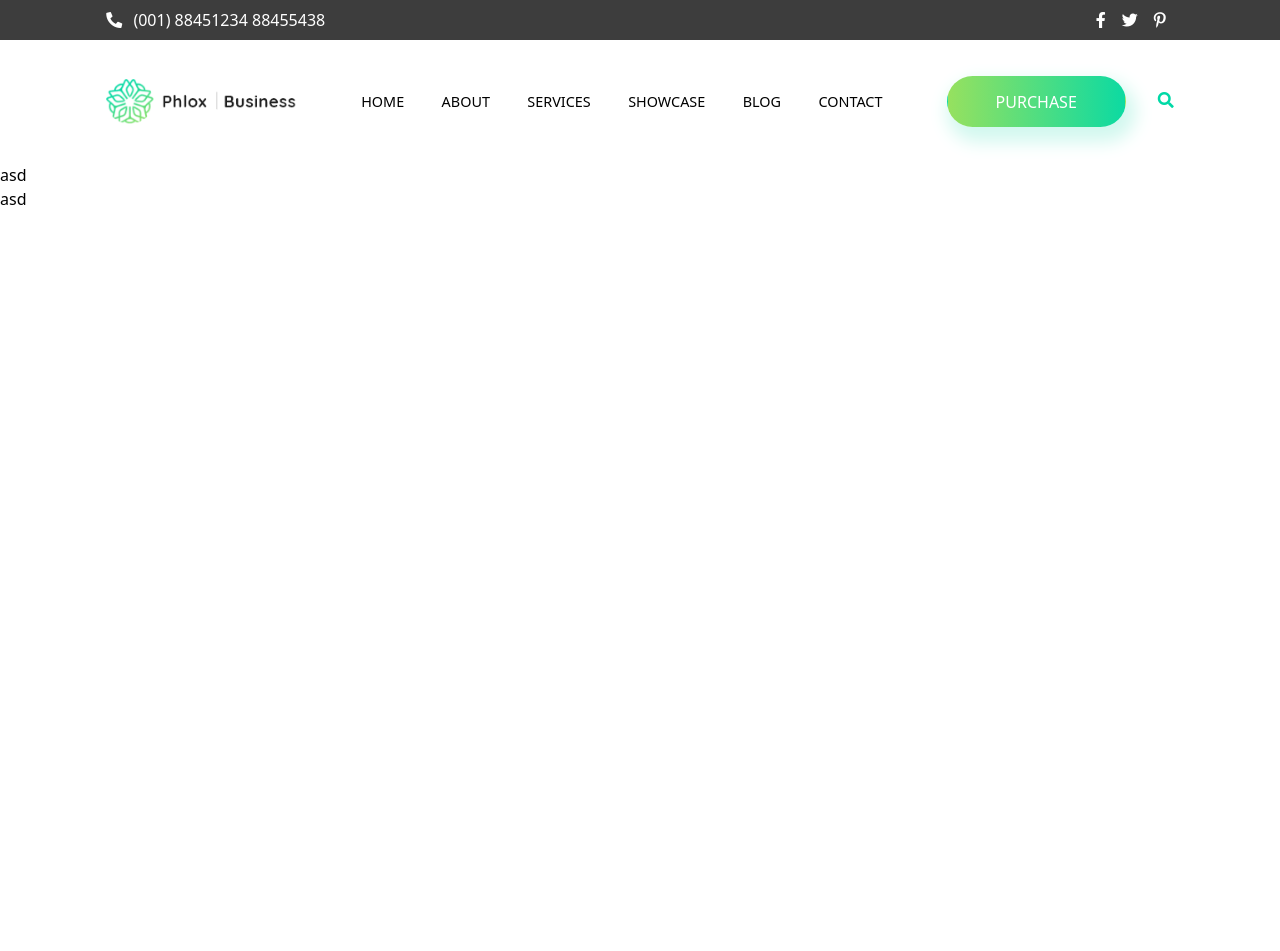
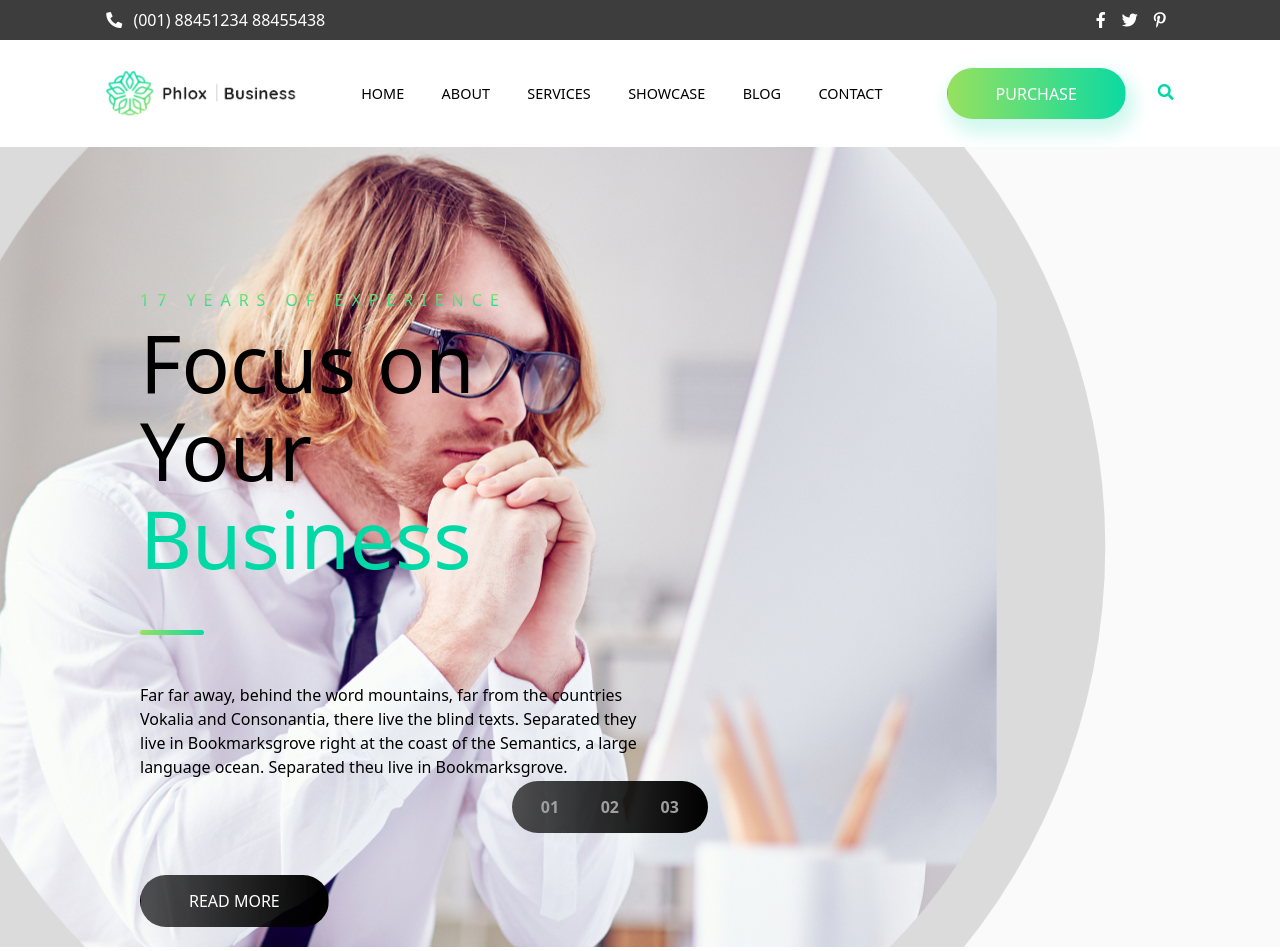
Before and after one commit to filauro1989/proj-html-vuejs, a Vue app: page / in a window 1280 px wide. Shown: the top 951 px of the page. Before the commit the page ends 800 px from the top, so only its background shows below. Built offline with nearby package versions, Linux system fonts and the light colour scheme; a web font is replaced by a local one.

Commit message:
background image on jumbo

```diff
--- a/src/components/Header.vue
+++ b/src/components/Header.vue
@@ -1,5 +1,5 @@
 <template>
-    <div>
+    <div class="position-relative">
         <div class="header-top container-fluid d-flex">
             <div class="header-wrapper container-85 d-flex justify-content-between mx-auto">
                 <div class="phone-number d-flex align-items-center">
@@ -34,6 +34,28 @@
                 </div>
             </div>
         </div>
+        <div class="jumbotroner container-fluid">
+            <div class="jumbo-left-box">
+                <h6 class="text-uppercase">17 years of experience</h6>
+                <div class="main-title">
+                    <h1 class="mt-focus">Focus on Your <span class="mt-busi">Business</span></h1>
+                </div>
+                <div class="jumbo-line"></div>
+                <p>Far far away, behind the word mountains, far from the countries Vokalia and Consonantia, there live the blind texts. Separated they live in Bookmarksgrove right at the coast of the Semantics, a large language ocean. Separated theu live in Bookmarksgrove.</p>
+                <div class="btn text-uppercase">Read More</div>
+                <div class="jumbo-social text-uppercase">
+                    <a href="">Facebook</a><span> - </span>
+                    <a href="">Instagram</a><span> - </span>
+                    <a href="">Youtube</a><span> - </span>
+                    <a href="">Twitter</a>
+                </div>
+            </div>
+        </div>
+        <div class="jumbo-selector d-inline">
+            <div class="selector-one">01</div>
+            <div class="selector-two">02</div>
+            <div class="selector-three">03</div>
+        </div>
     </div>
 </template>
 
@@ -61,7 +83,7 @@ export default {
         }
     }
     .header-navbar {
-        padding: 1.5em 0;
+        padding: 1em 0;
         .navbar .logo img {
             height: 45px;
         };
@@ -84,5 +106,70 @@ export default {
             font-size: 0.9em;
         }
     }
+    .jumbotroner {
+        background-color: #FAFAFA;
+        height: 100vh;
+        background-image: url(../assets/img/Group-35-2x.png);
+        background-position-y: 50%;
+        background-position-x: 180%;
+        background-repeat: no-repeat;
+        .jumbo-left-box {
+            width: 40%;
+            margin-left: 8em;
+            padding-top: 9em;
+            h6 {
+                letter-spacing: 8px;
+                background: -webkit-linear-gradient(#96E15F, #0CDAA2);
+                -webkit-background-clip: text;
+                -webkit-text-fill-color: transparent;
+            };
+            .main-title {
+                .mt-focus {
+                    color: black;
+                    font-size: 5em;
+                    line-height: 1.1em
+                };
+                .mt-busi {
+                    color: #00D9A6;
+                }
+            };
+            .jumbo-line {
+                height: 5px;
+                width: 4em;
+                border-radius: 5px;
+                margin: 3em 0;
+                background-image: linear-gradient(to right, #96E15F , #0CDAA2);
+            };
+            .btn {
+                background-image: linear-gradient(to right, #0E0E0EB3 , black);
+                padding: 0.8em 3em;
+                color: white;
+                border-radius: 2em;
+                margin-top: 5em;
+            };
+            .jumbo-social {
+                padding-top: 8em;
+                a {
+                    text-decoration: none;
+                    color: black;
+                    font-weight: bold;
+                }
+            }
+        };
+    }
+    .jumbo-selector {
+            position: absolute;
+            bottom: 12%;
+            left: 40%;
+            padding: 0.5em;
+            background-image: linear-gradient(to right, #0E0E0EB3 , black);
+            border-radius: 2em;
+            > div{
+                padding: 0.4em 1.3em;
+                font-weight: bold;
+                color: #9F9F9F;
+                display: inline-block;
+            }
+    }
 
 </style>
```
